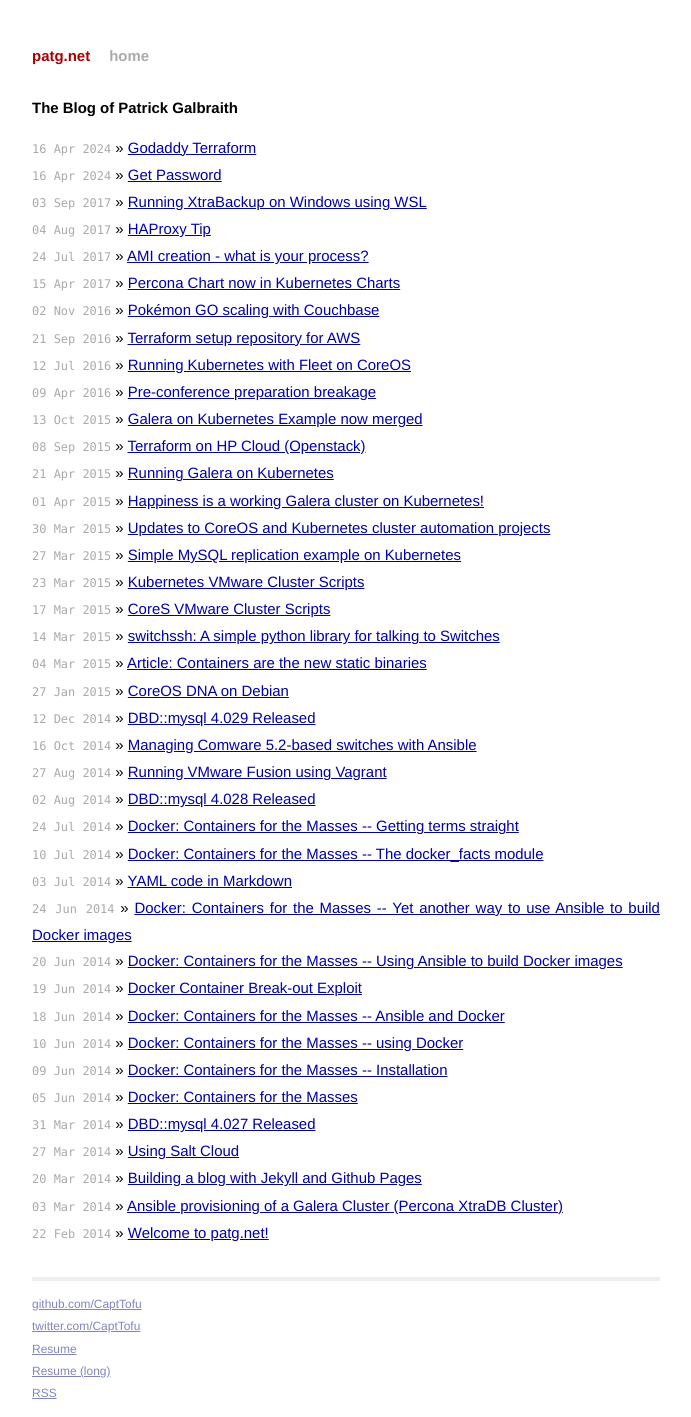
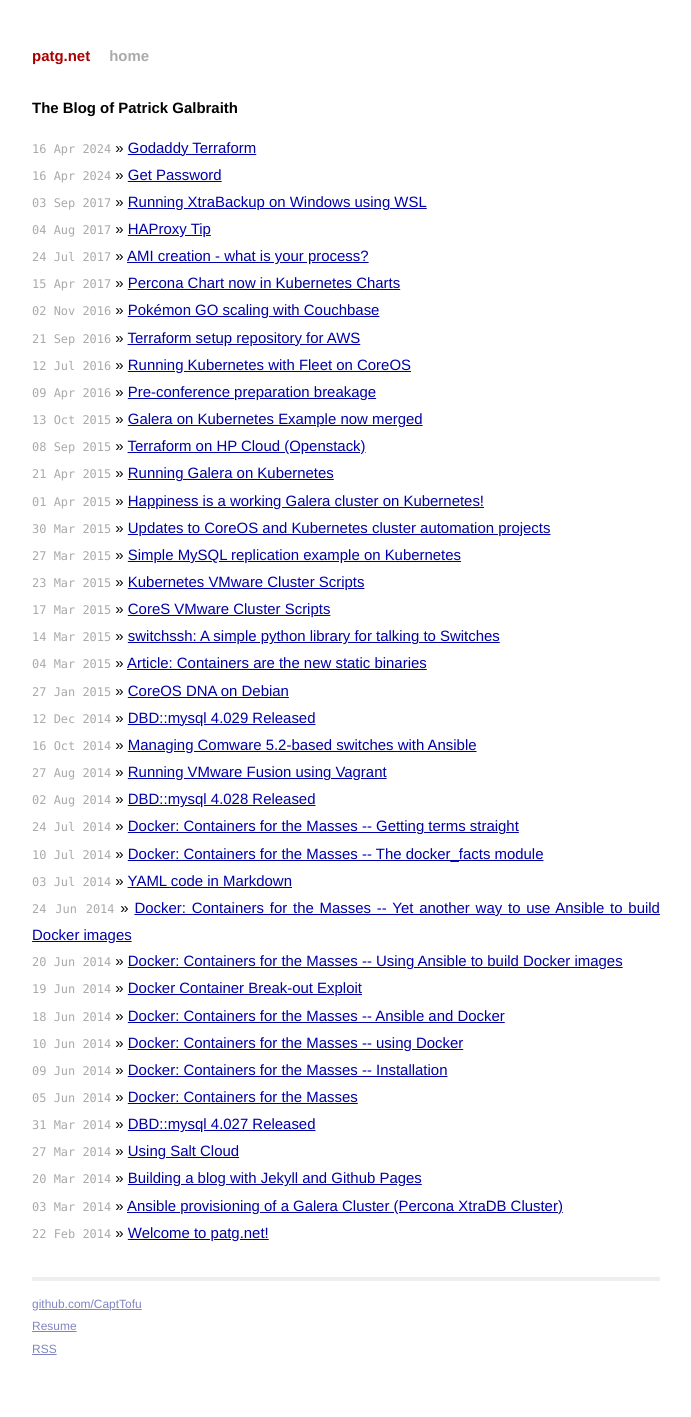
Before and after one commit to CaptTofu/patg.net, a Jekyll site: the page built from index.html, in a window 1280 px wide. Shown: the whole page, without its empty margins (294-985 px from the left). Built offline with Jekyll 4.4.1, drawn with Linux system fonts in a browser that asks for light colours; the list of posts is cut into pages by our own code; after the commit the page ends 1372 px from its top, so only the background shows below that.

Commit message:
Added latest resume 8/10/2024

```diff
--- a/_layouts/default.html
+++ b/_layouts/default.html
@@ -27,9 +27,7 @@
             <div class="contact">
               <p>
                 <a href="https://github.com/CaptTofu">github.com/CaptTofu</a><br />
-                <a href="https://twitter.com/CaptTofu">twitter.com/CaptTofu</a><br />
-                <a href="/resume.pdf">Resume</a><br />
-                <a href="/resume.html">Resume (long)</a><br />
+                <a href="/resume-patg-latest.docx">Resume</a><br />
                 <a href="/feed.xml">RSS</a><br />
               </p>
             </div>
```
Also changed, not shown: 2 other files.
